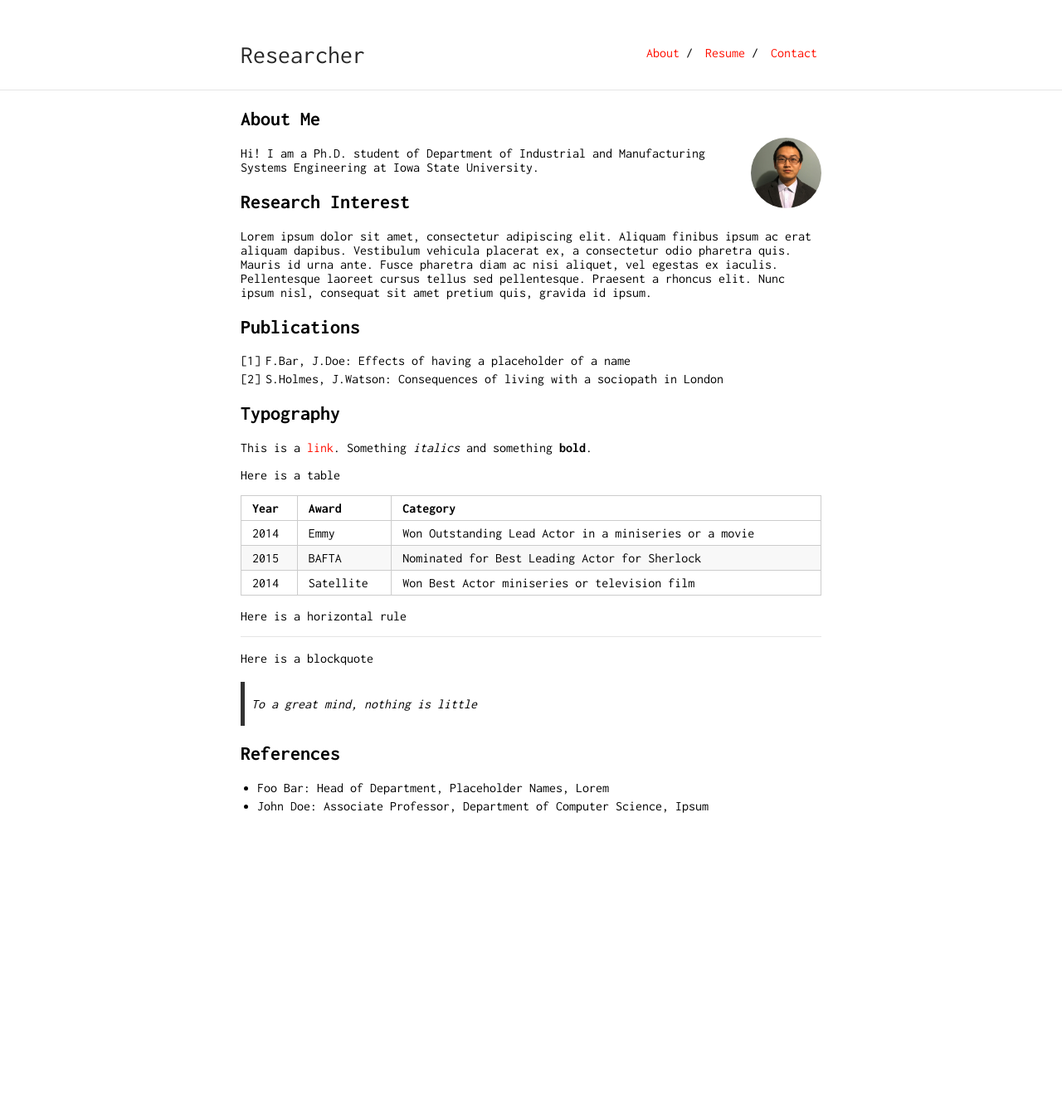
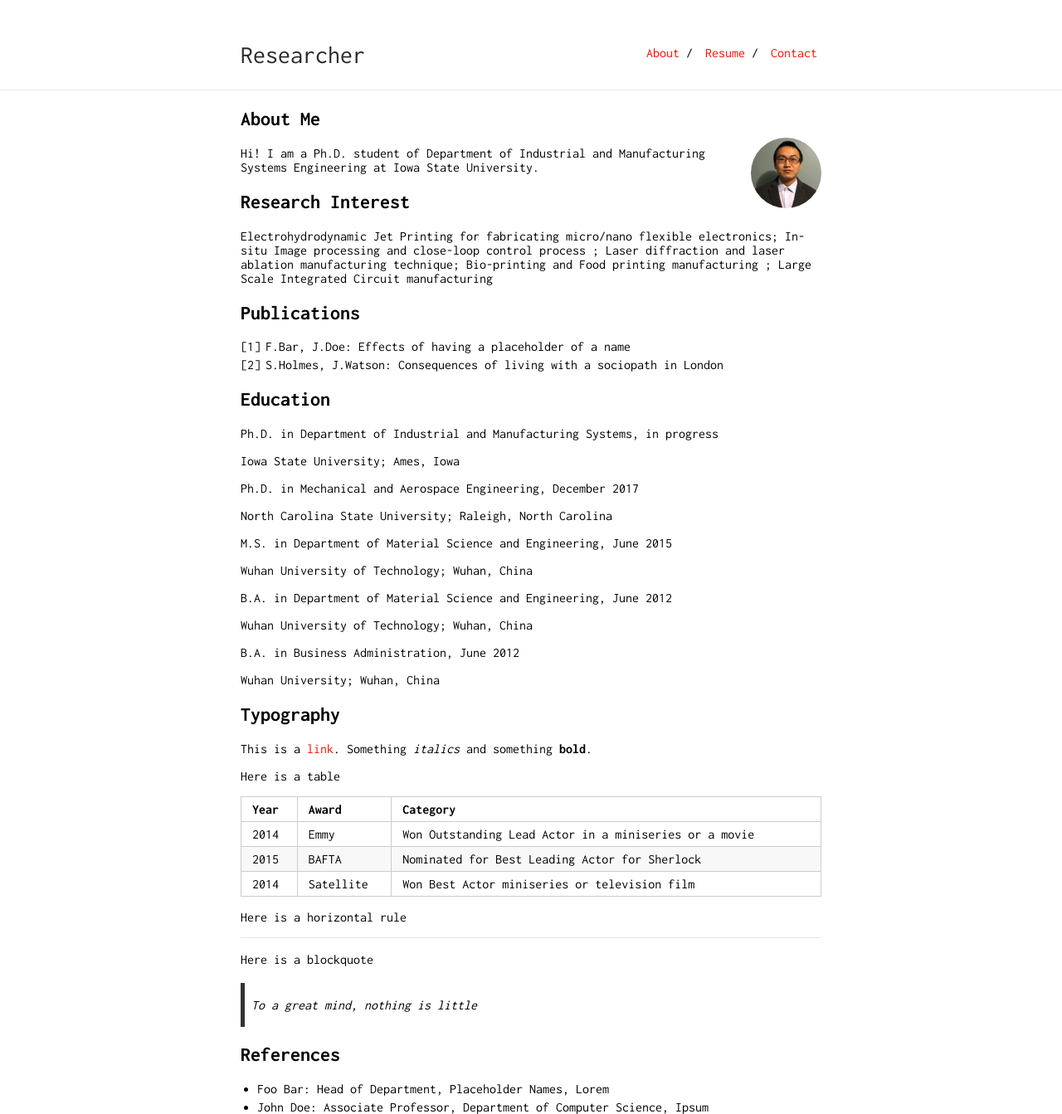
Before and after one commit to zhangxiao2018/zhangxiao2018.github.io, a Jekyll site: the page built from index.md, in a window 1280 px wide. Shown: the whole page at 83% size. Built offline with Jekyll 4.4.1, drawn with Linux system fonts in a browser that asks for light colours; our own code applies the rules of GitHub Pages for plain Markdown files; before the commit the page ends 980 px from its top, so only the background shows below that.

Commit message:
Update index.md

```diff
--- a/index.md
+++ b/index.md
@@ -10,12 +10,35 @@ Hi! I am a Ph.D. student of Department of Industrial and Manufacturing Systems E
 
 ## Research Interest
 
-Lorem ipsum dolor sit amet, consectetur adipiscing elit. Aliquam finibus ipsum ac erat aliquam dapibus. Vestibulum vehicula placerat ex, a consectetur odio pharetra quis. Mauris id urna ante. Fusce pharetra diam ac nisi aliquet, vel egestas ex iaculis. Pellentesque laoreet cursus tellus sed pellentesque. Praesent a rhoncus elit. Nunc ipsum nisl, consequat sit amet pretium quis, gravida id ipsum.
+Electrohydrodynamic Jet Printing for fabricating micro/nano flexible electronics; In-situ Image processing and close-loop control process
+; Laser diffraction and laser ablation manufacturing technique; Bio-printing and Food printing manufacturing
+; Large Scale Integrated Circuit manufacturing
 
 ## Publications
 
 1. F.Bar, J.Doe: Effects of having a placeholder of a name
 2. S.Holmes, J.Watson: Consequences of living with a sociopath in London
+
+## Education
+Ph.D. in Department of Industrial and Manufacturing Systems, in progress
+
+Iowa State University; Ames, Iowa
+
+Ph.D. in Mechanical and Aerospace Engineering, December 2017
+
+North Carolina State University; Raleigh, North Carolina
+
+M.S. in Department of Material Science and Engineering, June   2015
+
+Wuhan University of Technology; Wuhan, China
+
+B.A. in Department of Material Science and Engineering, June   2012
+
+Wuhan University of Technology; Wuhan, China
+
+B.A. in Business Administration, June   2012
+
+Wuhan University; Wuhan, China
 
 ## Typography
 
```
